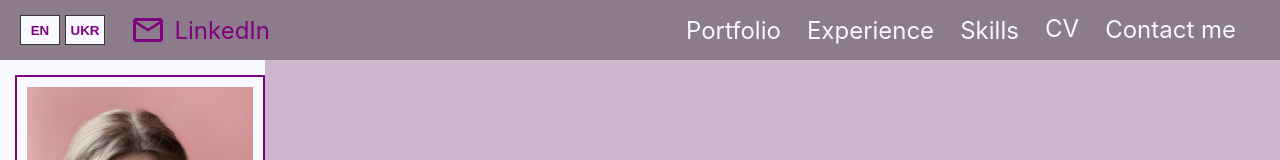
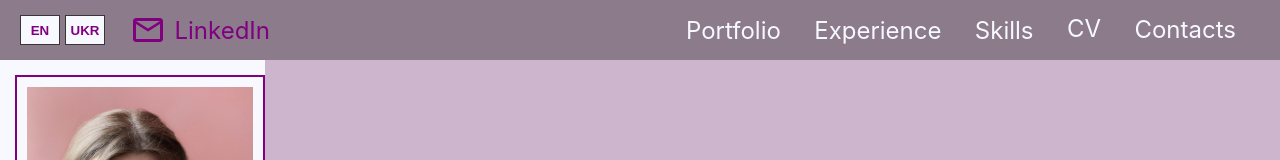
Before and after one commit to smyrnova-iryna/portfolio, a React (Create React App) app in the folder portfolio-website/: page / in a window 1280 px wide. Shown: the top 160 px of the page. Built offline with nearby package versions, Linux system fonts and the light colour scheme.

Commit message:
Update links

```diff
--- a/portfolio-website/src/App.css
+++ b/portfolio-website/src/App.css
@@ -340,12 +340,23 @@
   position: relative;
 }
 
-.Portfolio-anchor, .Experience-anchor, .Skills-anchor, .CV-anchor, .ContactMe-anchor {
+.About {
+  position: relative;
+}
+
+.Portfolio-anchor, .Experience-anchor, .Skills-anchor, .CV-anchor, .Contacts-anchor {
   position: absolute;
   width: 1px;
   height: 1px;
-  top: -40px
+  top: -80px
   /* top: -60px */
+}
+
+.About-anchor {
+  position: absolute;
+  width: 1px;
+  height: 1px;
+  top: 0
 }
 
 /* #Portfolio:target { scroll-margin-top: 60px; } */
@@ -866,7 +877,7 @@
   }
 }
 
-@media screen and (min-width: 560px){
+@media screen and (min-width: 500px){
   .Footer-Nav-Container {
     font-size: 100%;
   }
--- a/portfolio-website/src/App.js
+++ b/portfolio-website/src/App.js
@@ -497,6 +497,7 @@ function App() {
         </nav>
       <section className="Main-Section">
         <article className="About">
+        <div className="About-anchor" id="About"></div>
           <div className="About-Top-Container">
               <div className="About-Sidebar">
                 <img src={require('./data/img/app-photo.jpg')} alt="Foto"></img>
@@ -619,7 +620,7 @@ function App() {
           </div>
         </article>
         <article className="Standart-Section-Container ContactMe-Section-Container">
-          <div className="ContactMe-anchor" id="ContactMe"></div>
+          <div className="Contacts-anchor" id="Contacts"></div>
           <h2 className="Standart-Heading ContactMe-Heading" id='ContactMe-Heading'>{currentData.mainSection.contactMe.heading}</h2>
           <div className="Standart-Block ContactMe-Block">
                <div className="ContactMe-Contacts-Container">
--- a/portfolio-website/src/data/dataEn.js
+++ b/portfolio-website/src/data/dataEn.js
@@ -5,7 +5,7 @@ const dataEn = {
         linkedInHref: "https://www.linkedin.com/in/iryna-smyrnova-74461a261/",
         email: "iryna.smyrnova12@gmail.com",
         emailHref: "mailto:iryna.smyrnova12@gmail.com",
-        navItems: ["About me", "Portfolio", "Experience", "Skills", "CV", "Contact me"],
+        navItems: ["About", "Portfolio", "Experience", "Skills", "CV", "Contacts"],
 
     },
     mainSection: {
```
